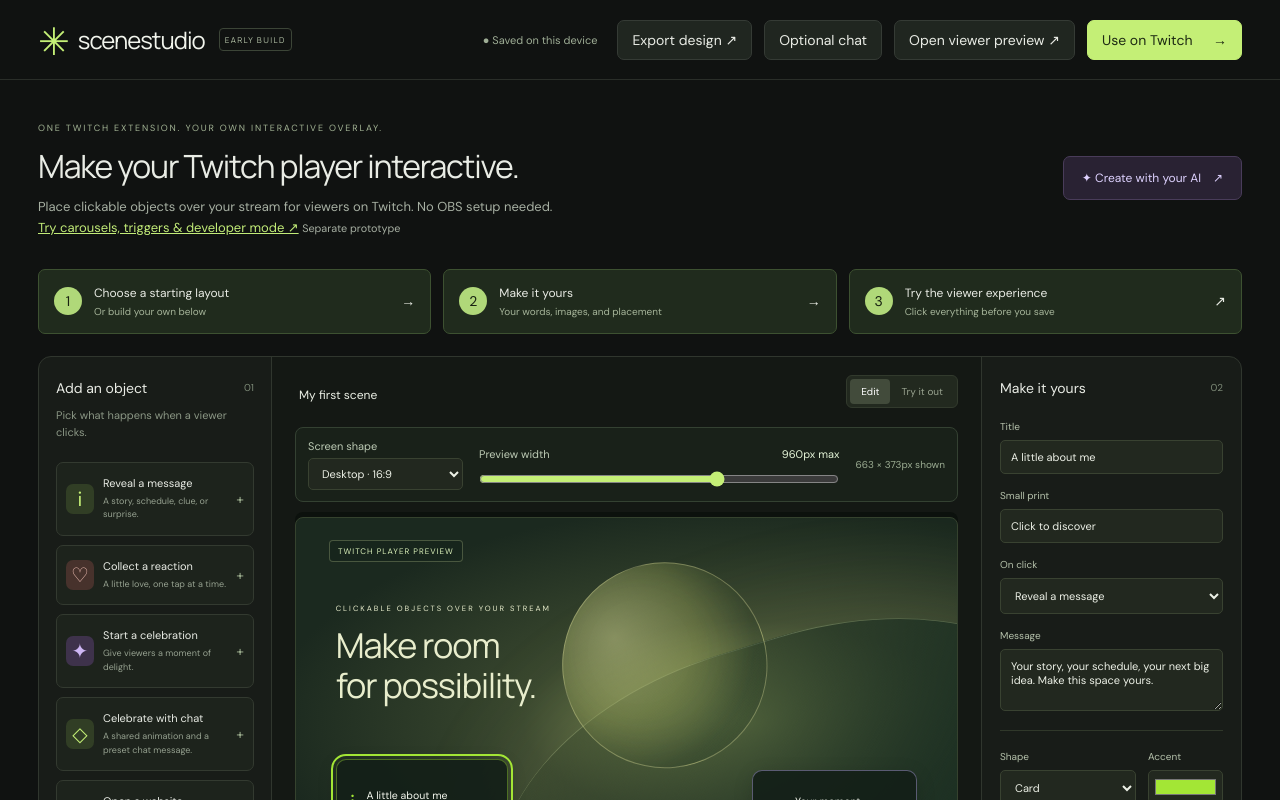
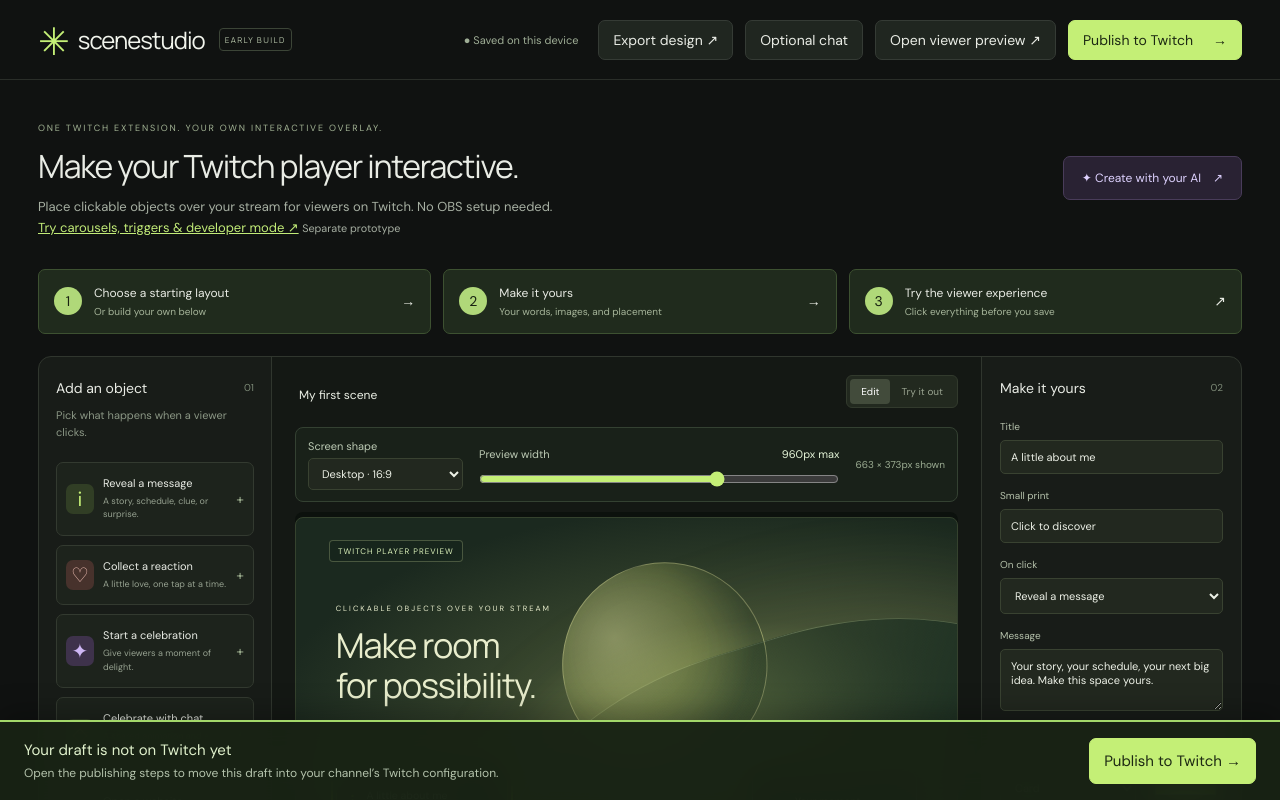
Before and after one commit to funkyoushift/scene-studio, a React (Vite) app: page / in a window 1280 px wide. Shown: the top 800 px of the page. Built offline with nearby package versions, Linux system fonts and the light colour scheme.

Commit message:
Make publishing visible with a persistent status and action bar

```diff
--- a/src/main.jsx
+++ b/src/main.jsx
@@ -549,6 +549,11 @@
     fileRef = useRef(null);
   sceneRef.current = scene;
   const object = scene.objects.find((o) => o.id === selected);
+  const previewLinks = scene.objects.filter(o => o.action === 'link');
+  let publishProblem = '';
+  try { validateScene(scene); } catch(error) { publishProblem = error.message; }
+  if (previewLinks.length) publishProblem = `${previewLinks.length} website-link object${previewLinks.length===1?' is':'s are'} preview-only in this version. Remove or change those actions before publishing to Twitch.`;
+  const cannotPublish = busy || Boolean(publishProblem) || (isConfig && (!authorized || !configReady || (scene.objects.length > 0 && (!linked || !profile))));
   useEffect(()=>{
     if(focusNewTitle.current && titleInput.current) {
       focusNewTitle.current=false;
@@ -720,6 +725,7 @@
   async function saveTwitch() {
     if (busy) return;
     try {
+      if (publishProblem) throw new Error(publishProblem);
       if (!authorized || !helper)
         throw new Error(
           "Open the configuration page as the broadcaster in Twitch to save.",
@@ -805,10 +811,10 @@
           <button onClick={() => setModal("present")}>Open viewer preview ↗</button>
           <button
             className="primary"
-            disabled={busy || (isConfig && (!authorized || !configReady))}
+            disabled={cannotPublish}
             onClick={isConfig ? saveTwitch : () => setModal("publish")}
           >
-            {busy ? "Working…" : isConfig ? "Save overlay" : "Use on Twitch"}{" "}
+            {busy ? "Publishing…" : "Publish to Twitch"}{" "}
             <span>→</span>
           </button>
         </div>
@@ -1192,7 +1198,7 @@
         <footer className="app-footer">
           <span>Built for creators. Open to possibility.</span>
           <span>
-            {isConfig ? "Twitch test version" : "Local preview"} · no paid AI
+            {isConfig ? "Twitch test version" : "Browser preview"} · no paid AI
             calls
           </span>
         </footer>
@@ -1208,6 +1214,17 @@
           </button>
         </div>
       )}
+      <section className={`publish-bar${publishProblem ? ' publish-blocked' : ''}`} aria-label="Publish your overlay">
+        <div className="publish-summary">
+          <strong>{publishProblem ? 'This draft is not ready to publish' : busy ? 'Publishing your overlay…' : isConfig ? saveStatus === 'Sent to Twitch' ? 'Update sent to Twitch' : saveStatus === 'Loaded from Twitch' ? 'Current Twitch configuration' : 'You have unpublished changes' : 'Your draft is not on Twitch yet'}</strong>
+          <p>{publishProblem || (isConfig ? !configReady ? 'Loading the channel’s saved configuration.' : !authorized ? 'Open this editor as the channel’s broadcaster on Twitch.' : scene.objects.length && !linked ? 'Connect your Twitch identity, then publish your changes.' : scene.objects.length && !profile ? 'Waiting for Twitch to confirm the channel.' : saveStatus === 'Sent to Twitch' ? 'Reopen configuration to verify the saved design. New edits need another publish.' : `Publishing updates ${profile?.login || 'this channel'} and sends the overlay to connected viewers.` : 'Open the publishing steps to move this draft into your channel’s Twitch configuration.')}</p>
+        </div>
+        <div className="publish-bar-actions">
+          {isConfig && authorized && !linked && <button onClick={()=>helper.actions.requestIdShare()}>Connect Twitch identity</button>}
+          {publishProblem && <button onClick={()=>setModal('publish')}>Why can’t I publish?</button>}
+          <button className="primary" disabled={cannotPublish} onClick={isConfig ? saveTwitch : ()=>setModal('publish')}>{busy ? 'Publishing…' : 'Publish to Twitch →'}</button>
+        </div>
+      </section>
       {modal === "present" && <Presentation scene={scene} viewport={viewport} onViewportChange={setViewport} onClose={()=>setModal(null)} />}
       {modal === "templates" && <Modal title="Start with something that feels like you" onClose={()=>setModal(null)}>
         <p>Choose a layout, then change any image, words, or position. Nothing changes on Twitch until you save there.</p>
@@ -1331,7 +1348,7 @@
       </Modal>}
       {modal === "publish" && (
         <Modal
-          title="Your next stop: Twitch."
+          title="Publish your overlay to Twitch"
           status={notice}
           onClose={() => setModal(null)}
         >
@@ -1348,7 +1365,7 @@
             </li>
             <li>Choose Import a design and select the file you exported.</li>
             <li>Check the channel name, connect your Twitch identity if asked,
-              then choose Save overlay.</li>
+              then choose Publish to Twitch (called “Save overlay” in the currently submitted 0.1.0 version).</li>
           </ol>
           <p>
             Saving uploads your images for viewers on the test channel.
@@ -1359,10 +1376,10 @@
             <button className={isConfig ? "" : "primary"} onClick={download}>Export design</button>
             {isConfig && <button
               className="primary"
-              disabled={busy || !authorized || !configReady}
+              disabled={cannotPublish}
               onClick={saveTwitch}
             >
-              Save scene to Twitch
+              Publish to Twitch
             </button>}
           </div>
           {isConfig && helper && (
--- a/src/style.css
+++ b/src/style.css
@@ -1402,3 +1402,13 @@
   .celebration i { animation:none !important; opacity:1; transform:rotate(var(--angle)) translateX(130px) rotate(calc(-1 * var(--angle))); }
   .celebration i:nth-of-type(n+9) { display:none; }
 }
+/* Publishing stays visible inside Twitch's scrollable configuration iframe. */
+.app-shell{padding-bottom:125px}
+.topbar{height:auto;min-height:80px;flex-wrap:wrap;padding-top:12px;padding-bottom:12px}
+.top-actions{flex-wrap:wrap;justify-content:flex-end;min-width:0}
+.publish-bar{position:fixed;inset:auto 0 0;z-index:60;display:flex;align-items:center;justify-content:space-between;gap:20px;padding:16px 24px;background:#182314f5;border-top:2px solid #a3d86a;box-shadow:0 -8px 28px #0004;backdrop-filter:blur(14px)}
+.publish-summary{min-width:0;max-width:800px}.publish-summary strong{font-size:15px;color:#e0f1cc}.publish-summary p{margin:5px 0 0;font-size:12px;line-height:1.45;color:#b4c3ac}
+.publish-bar-actions{display:flex;align-items:center;gap:10px;flex-shrink:0}.publish-bar .primary{font-size:15px;min-height:46px;white-space:nowrap}.publish-bar button:disabled{opacity:.6;cursor:not-allowed}
+.publish-blocked{border-top-color:#efb86c;background:#292218f5}.publish-blocked .publish-summary strong{color:#ffdaa3}
+.toast{bottom:130px}
+@media(max-width:700px){.app-shell{padding-bottom:190px}.publish-bar{flex-direction:column;align-items:stretch;gap:10px;padding:12px}.publish-bar-actions{flex-wrap:wrap}.publish-bar-actions .primary{flex:1}.publish-summary strong{font-size:13px}.publish-summary p{font-size:11px}.toast{bottom:195px}.top-actions{justify-content:flex-start;width:100%}.topbar{min-height:66px}}
```
Also changed, not shown: PUBLIC-SOURCE-MANIFEST.json (+4 -4 lines).
